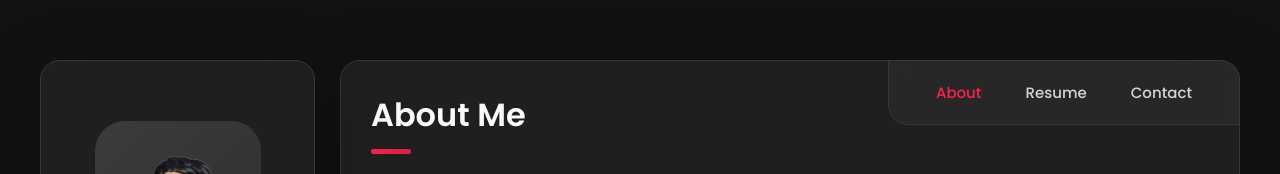
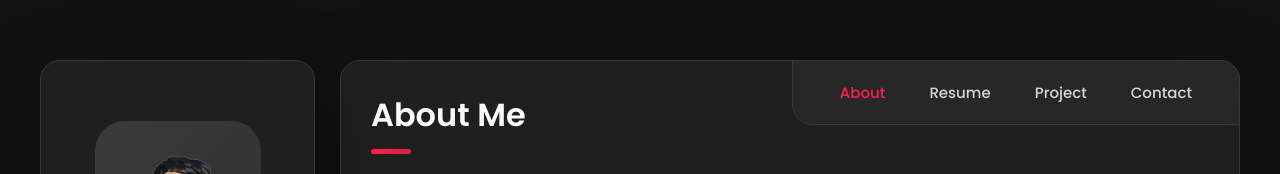
Before and after one commit to soumyajitmohapatra/portfolio, a React (Create React App) app: page / in a window 1280 px wide. Shown: the top 174 px of the page. Built offline with nearby package versions, Linux system fonts and the light colour scheme.

Commit message:
Refactored code

```diff
--- a/src/App.tsx
+++ b/src/App.tsx
@@ -1,7 +1,6 @@
 import React from "react";
 import "./App.scss";
 import { Tabs } from "./common/components/Tabs";
-import { tabItems } from "./data/tabItems";
 import { pages } from "./pages/pages";
 import { ThemeProvider } from "./context/ThemeContext";
 import ThemeToggleButton from "./common/components/ThemeSelector";
@@ -22,7 +21,7 @@ function App() {
           <Sidebar />
           <ThemeToggleButton />
           <div className="main-content">
-            <Tabs tabItems={tabItems} content={pages} />
+            <Tabs tabItems={pages} />
           </div>
         </main>
       </IconContext.Provider>
--- a/src/common/components/Tabs.tsx
+++ b/src/common/components/Tabs.tsx
@@ -3,17 +3,11 @@ import { Button } from "./Button";
 import { PagesProps } from "../../pages/pages";
 import { FullScreenLoader } from "./FullScreenLoader";
 
-export interface TabItems {
-  title: string;
-  uId: string;
+interface TabProps {
+  tabItems: PagesProps[];
 }
 
-interface TabProps {
-  tabItems: TabItems[];
-  content: PagesProps[];
-}
-
-export const Tabs: React.FC<TabProps> = ({ tabItems, content }) => {
+export const Tabs: React.FC<TabProps> = ({ tabItems }) => {
   const [selectedTab, setSelectedTab] = React.useState(0);
   return (
     <>
@@ -32,7 +26,7 @@ export const Tabs: React.FC<TabProps> = ({ tabItems, content }) => {
         </ul>
       </nav>
       <Suspense fallback={<FullScreenLoader />}>
-        {content[selectedTab].content}
+        {tabItems[selectedTab].content}
       </Suspense>
     </>
   );
--- a/src/data/tabItems.ts
+++ /dev/null
@@ -1,20 +0,0 @@
-import { TabItems } from "../common/components/Tabs";
-
-export const tabItems: TabItems[] = [
-    {
-      title: "About",
-      uId: "about",
-    },
-    {
-      title: "Resume",
-      uId: "resume",
-    },
-    // {
-    //   title: "Project",
-    //   uId: "project",
-    // },
-    {
-      title: "Contact",
-      uId: "contact",
-    },
-  ];
--- a/src/pages/pages.tsx
+++ b/src/pages/pages.tsx
@@ -1,6 +1,6 @@
 import React, { lazy, ReactNode } from "react";
 
-// const Portfolio = lazy(() => import("./Portfolio"));
+const Portfolio = lazy(() => import("./Portfolio"));
 const About = lazy(() => import("./About"));
 const Resume = lazy(() => import("./Resume"));
 const Contact = lazy(() => import("./Contact"));
@@ -8,23 +8,28 @@ const Contact = lazy(() => import("./Contact"));
 export interface PagesProps {
   uId: string;
   content: ReactNode;
+  title: string;
 }
 
 export const pages: PagesProps[] = [
   {
     uId: "about",
     content: <About />,
+    title: "About",
   },
   {
     uId: "resume",
     content: <Resume />,
+    title: "Resume",
   },
-  // {
-  //   uId: "projects",
-  //   content: <Portfolio />,
-  // },
+  {
+    uId: "projects",
+    content: <Portfolio />,
+    title: "Project",
+  },
   {
     uId: "contact",
     content: <Contact />,
+    title: "Contact",
   },
 ];
```
